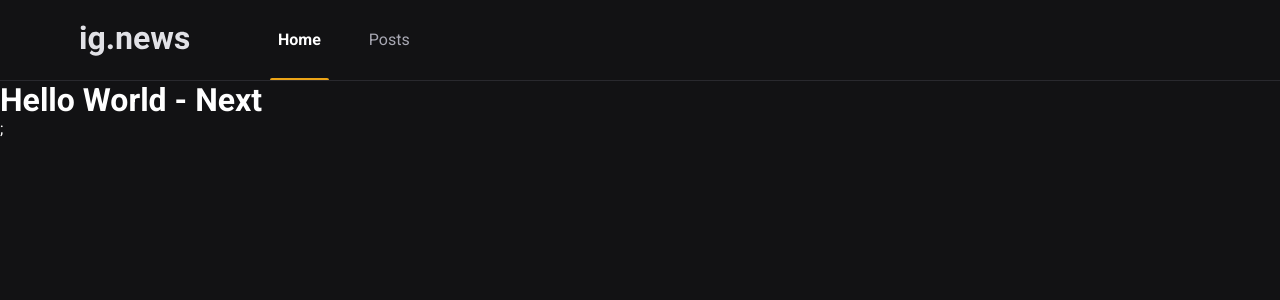
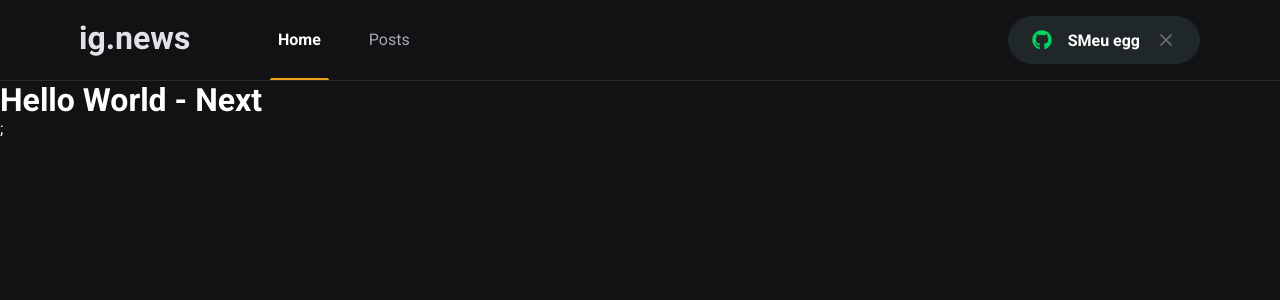
Before and after one commit to Jackie098/ignite-ignews, a Next.js app: page / in a window 1280 px wide. Shown: the top 300 px of the page. Built offline with nearby package versions, Linux system fonts and the light colour scheme.

Commit message:
created component and stylized button of SIGNIN with github

```diff
--- a/package.json
+++ b/package.json
@@ -17,6 +17,7 @@
     "next": "13.0.6",
     "react": "18.2.0",
     "react-dom": "18.2.0",
+    "react-icons": "^4.7.1",
     "sass": "^1.56.1",
     "typescript": "4.9.3"
   }
--- a/src/components/Header/index.tsx
+++ b/src/components/Header/index.tsx
@@ -1,3 +1,4 @@
+import { SignInButton } from "../SignInButton";
 import styles from "./styles.module.scss";
 
 export function Header() {
@@ -11,6 +12,8 @@
           </a>
           <a href="">Posts</a>
         </nav>
+
+        <SignInButton />
       </div>
     </header>
   );
--- a/src/components/Header/styles.module.scss
+++ b/src/components/Header/styles.module.scss
@@ -51,4 +51,8 @@
       }
     }
   }
+
+  button {
+    margin-left: auto;
+  }
 }
--- /dev/null
+++ b/src/components/SignInButton/index.tsx
@@ -0,0 +1,24 @@
+import styles from "./styles.module.scss";
+import { FaGithub } from "react-icons/fa";
+import { FiX } from "react-icons/fi";
+
+export function SignInButton() {
+  const isUserLoggedIn = true;
+
+  return isUserLoggedIn ? (
+    <>
+      <button type="button" className={styles.signInButton}>
+        <FaGithub color="#04D361" />
+        SMeu egg
+        <FiX color="#737380" />
+      </button>
+    </>
+  ) : (
+    <>
+      <button type="button" className={styles.signInButton}>
+        <FaGithub color="#EBA417" />
+        Sign in with Github
+      </button>
+    </>
+  );
+}
--- /dev/null
+++ b/src/components/SignInButton/styles.module.scss
@@ -0,0 +1,33 @@
+.signInButton {
+  height: 3rem;
+  border-radius: 3rem;
+  background: VAR(--gray-850);
+  border: 0;
+  padding: 0 1.5rem;
+
+  display: flex;
+  align-items: center;
+  justify-content: center;
+
+  color: var(--white);
+  font-weight: bold;
+
+  svg {
+    width: 20px;
+    height: 20px;
+  }
+
+  svg:first-child {
+    margin-right: 1rem;
+  }
+
+  svg:last-child {
+    margin-left: 1rem;
+  }
+
+  transition: filter 0.2s;
+
+  &:hover {
+    filter: brightness(0.8)
+  }
+}
--- a/src/styles/global.scss
+++ b/src/styles/global.scss
@@ -10,6 +10,7 @@
   --gray-100: #E1E1E6;
   --gray-300: #A8A8B3;
   --gray-800: #29292E;
+  --gray-850: #1F2729;
   --gray-900: #121214;
   --cyan-500: #61DAFB;
   --yellow-500: #EBA417;
```
